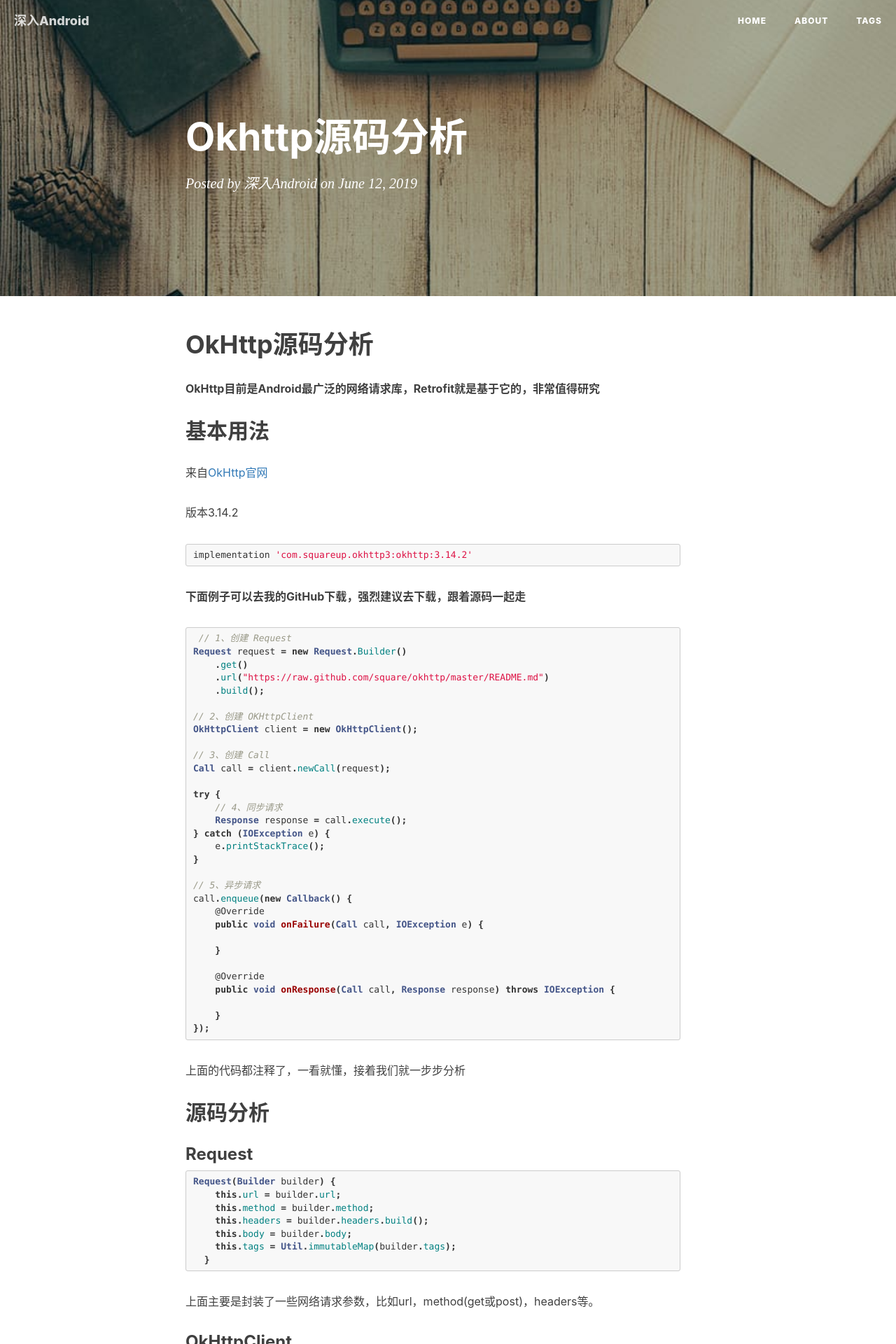
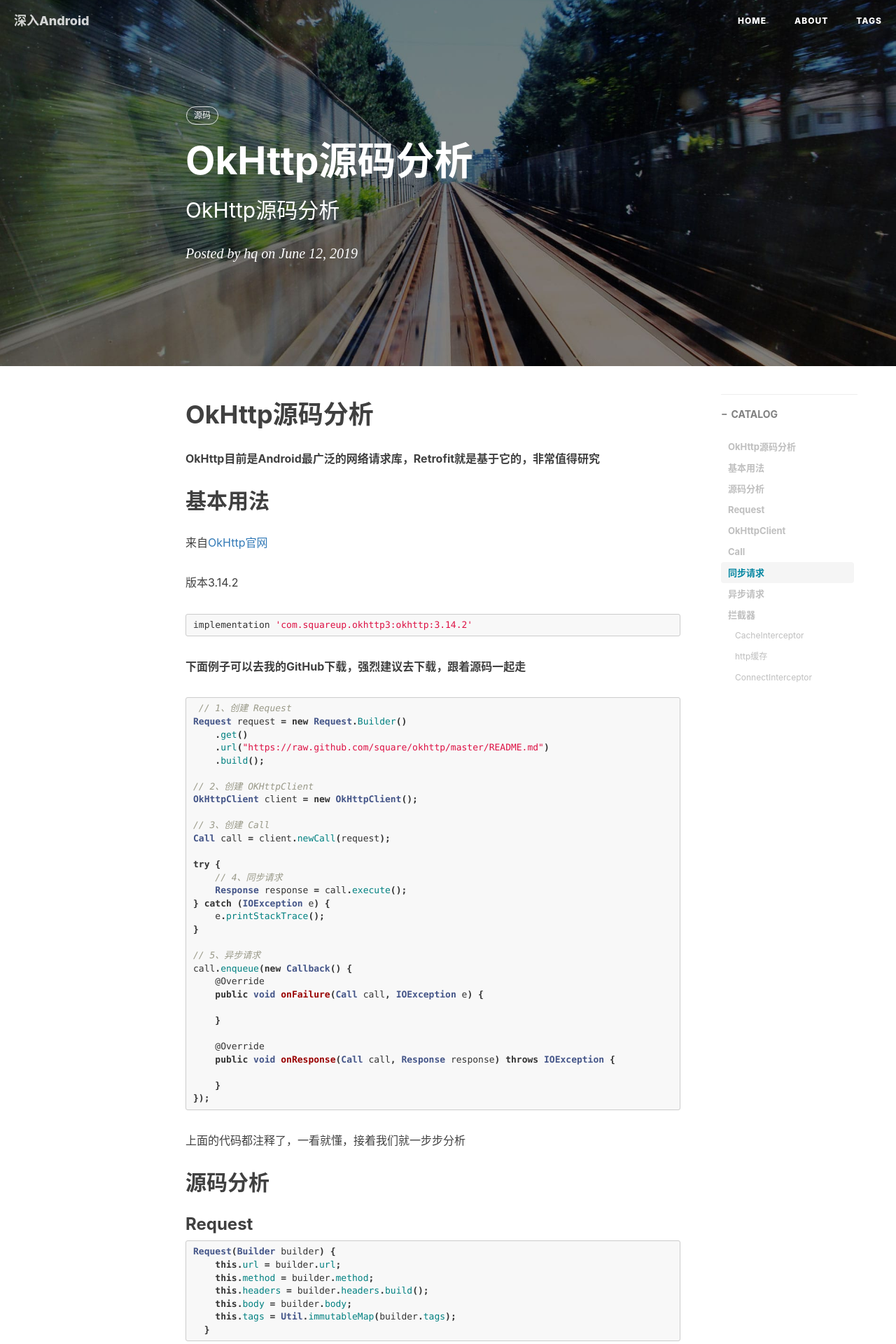
Before and after one commit to hqweb/hqweb.github.io, a Jekyll site: the page built from _posts/2019-06-12-okhttp源码分析.md, in a window 1280 px wide. Shown: the top 1920 px of the page at 70% size. Built offline with Jekyll 4.4.1, drawn with Linux system fonts in a browser that asks for light colours; nearby versions of some CDN libraries; our own code applies the rules of GitHub Pages for plain Markdown files; comment, search, counter and statistics services are not loaded.

```diff
--- a/_posts/2019-06-12-okhttp源码分析.md
+++ b/_posts/2019-06-12-okhttp源码分析.md
@@ -1,3 +1,16 @@
+---
+
+layout:     post
+title:      OkHttp源码分析
+subtitle:  	OkHttp源码分析
+date:       2019-06-12
+author:     hq
+header-img: img/post-bg-2015.jpg
+catalog: true
+tags:
+    - 源码
+---
+
 # OkHttp源码分析
 
 **OkHttp目前是Android最广泛的网络请求库，Retrofit就是基于它的，非常值得研究**
```
